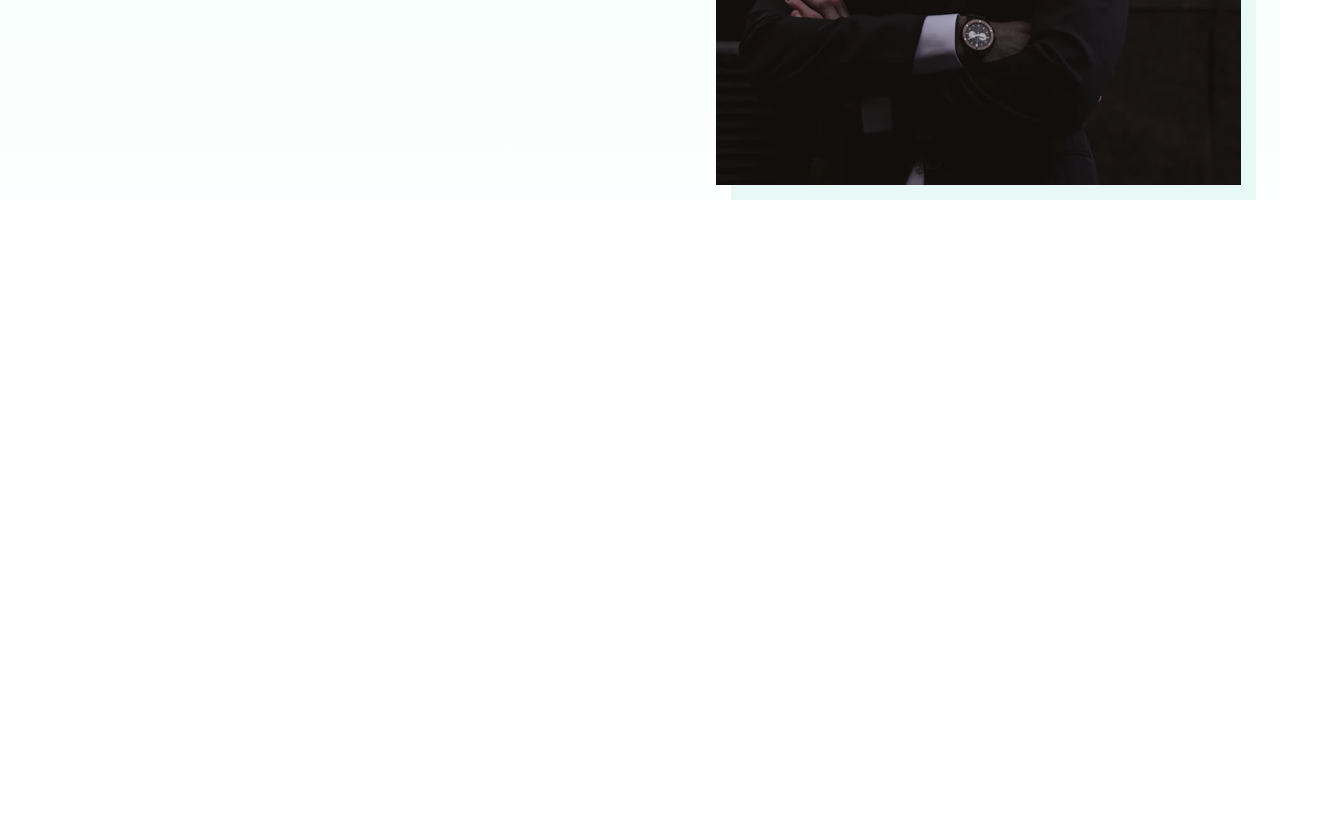
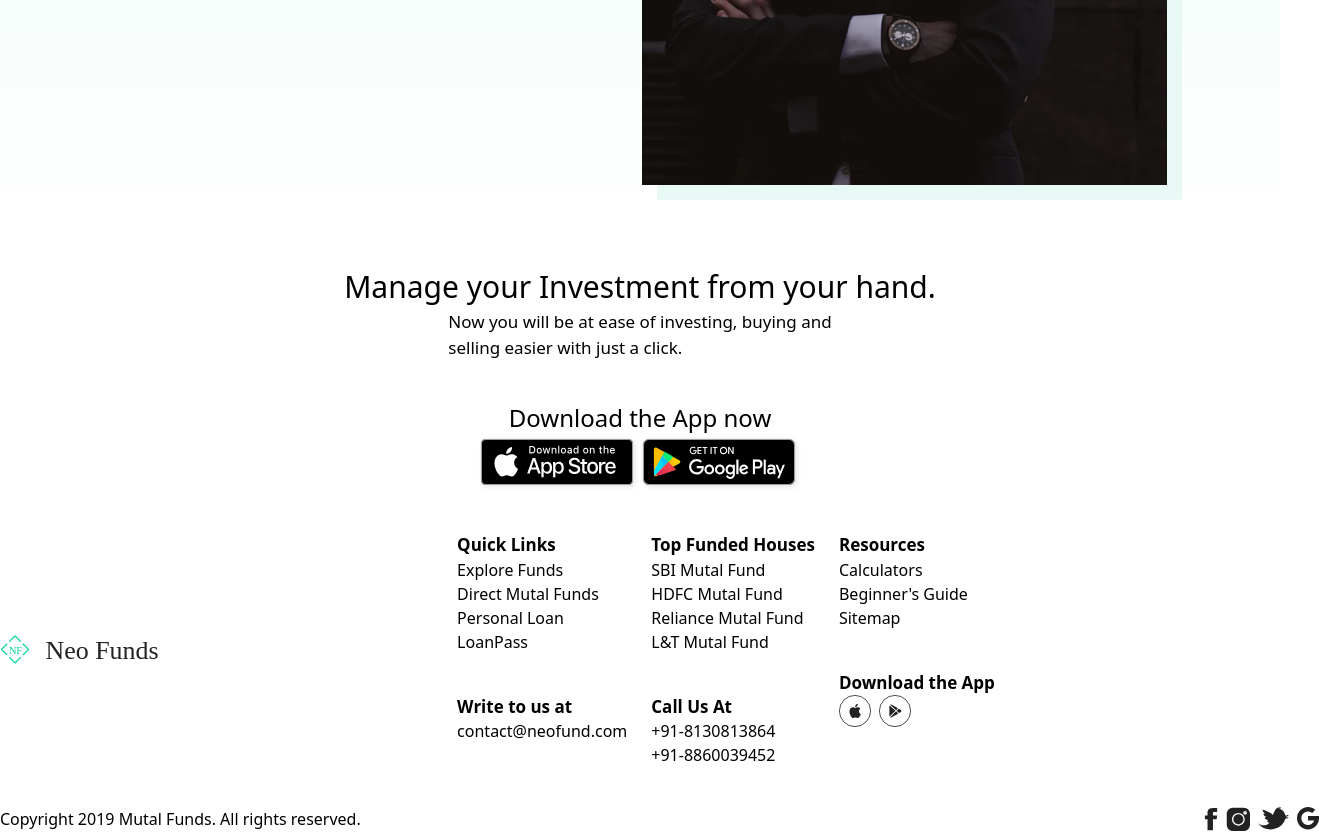
Before and after one commit to Heera13/Tailwindcss, a website: page index.html in a window 1280 px wide. Shown: the part 2189-3028 px from the top of the page, 1319 px wide, since content can reach past the window. Before the commit the page ends 2413 px from the top, so only its background shows below. Drawn offline with Linux system fonts and the light colour scheme.

Commit message:
basic design completed

```diff
--- a/index.html
+++ b/index.html
@@ -138,7 +138,7 @@
         <div class="flex flex-col">
             <h2 class="text-[40px]">Ask the Expert</h2>
             <p class="text-[17px]">You can schedule a meeting with an expense manager</p>
-            <div class="flex items-center gap-6">
+            <div class="flex items-center mx-auto gap-6">
                 <div class="flex flex-col items-start gap-y-3">
                     <img class=" bg-[#E8F9F5]" src="./assets/images/cash.svg" alt="cash img">
                     <h2 class="text-[24px]">Investing made easy</h2>
@@ -151,9 +151,68 @@
                 </div>
             </div>
         </div>
-        <img src="./assets/images/Expert.png" alt="ask img">
+        <img src="./assets/images/Expert.png" alt="ask img"class="mx-auto">
 
     </div>
 </section>
+<section>
+    <div class="container flex flex-col items-center mt-10 mb-3">
+        <h2 class="text-[30px]">Manage your Investment from your hand.</h2>
+        <p class="text-[17px] w-[414px]">Now you will be at ease of investing, buying and<br>selling easier with just a click.</p>
+        <h2 class="text-[24px] mt-10">Download the App now</h2>
+        <div class="flex justify-between">
+          <img src="./assets/images/app.svg" alt="app img">
+          <img src="./assets/images/app2.svg" alt="app2 img">
+        </div>
+    </div>
+</section>
+<section>
+ <div class=" container flex justify-between mx-auto mt-10 mb-3">
+        <img src="./assets/images/logo.svg" alt="logo">
+         <div class="flex justify-between mx-auto gap-6">
+            <ul class="flex flex-col items-start text-[15px]">
+                <li class="font-bold text-[17px]">Quick Links</li>
+                <li>Explore Funds</li>
+                <li>Direct Mutal Funds</li>
+                <li>Personal Loan</li>
+                <li>LoanPass</li>
+                <li class="text-[17px] font-bold mt-10">Write to us at</li>
+                <li>contact@neofund.com</li>
+            </ul>
+            <ul class="flex flex-col items-start text-[15px]">
+                <li class="font-bold text-[17px]">Top Funded Houses</li>
+                <li>SBI Mutal Fund</li>
+                <li>HDFC Mutal Fund</li>
+                <li>Reliance Mutal Fund</li>
+                <li>L&T Mutal Fund</li>
+                <li class="text-[17px] font-bold mt-10">Call Us At</li>
+                <li>+91-8130813864</li>
+                <li>+91-8860039452</li>
+            </ul>
+            <ul class="flex flex-col items-start text-[15px]">
+                <li class="font-bold text-[17px]">Resources</li>
+                <li>Calculators</li>
+                <li>Beginner's Guide</li>
+                <li>Sitemap</li>
+                <li class="text-[17px] font-bold mt-10">Download the App</li>
+                <div class="flex items-center gap-2">
+                    <img src="./assets/images/app3.svg"alt="img3">
+                    <img src="./assets/images/app4.svg"alt="img4">
+                </div>
+            </ul>
+        </div>
+  </div>
+</section>
 </body>
+<footer>
+    <div class="container flex mt-10 mx-auto justify-between mb-2">
+        <p class="text-[12px]">Copyright 2019 Mutal Funds. All rights reserved.</p>
+        <div class="flex gap-2">
+            <img src="./assets/images/social 1.svg"alt="soc1">
+            <img src="./assets/images/social 2.svg"alt="soc2">
+            <img src="./assets/images/social 3.svg"alt="soc3">
+            <img src="./assets/images/social 4.svg"alt="soc4">
+        </div>
+    </div>
+</footer>
 </html>
```
